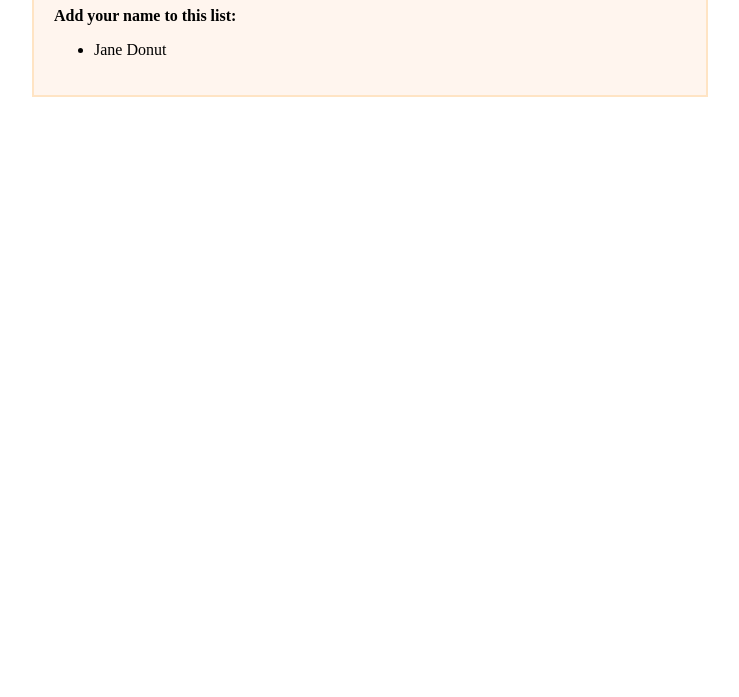
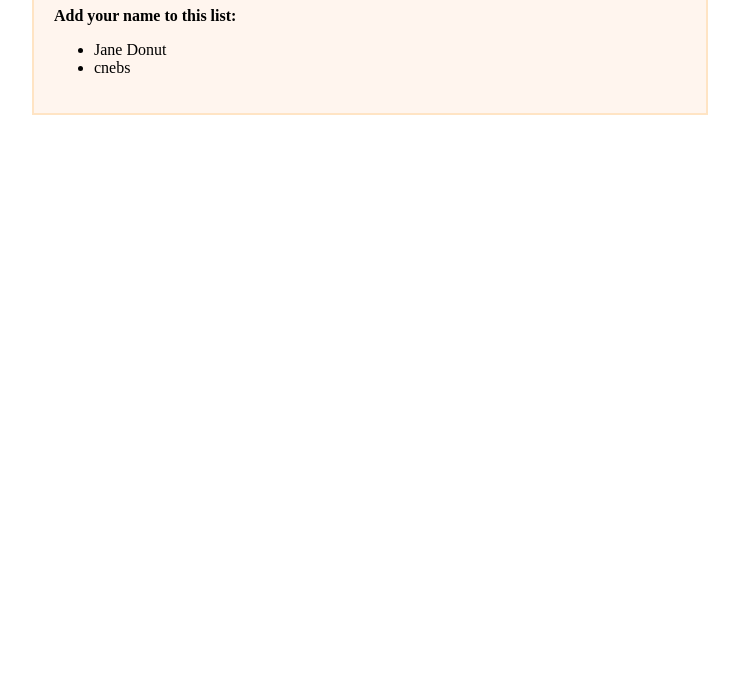
Before and after one commit to zonagilreath/donutpushtomaster, a plain HTML site: page index.html in a window 1280 px wide. Shown: the part 103-800 px from the top of the page, without its empty margins (270-1009 px from the left). Drawn offline with Linux system fonts and the light colour scheme.

Commit message:
Added name to list

```diff
--- a/index.html
+++ b/index.html
@@ -13,6 +13,7 @@
         <strong>Add your name to this list:</strong>
         <ul>
             <li>Jane Donut</li>
+            <li>cnebs</li>
         </ul>
     </div>
 </body>
```
